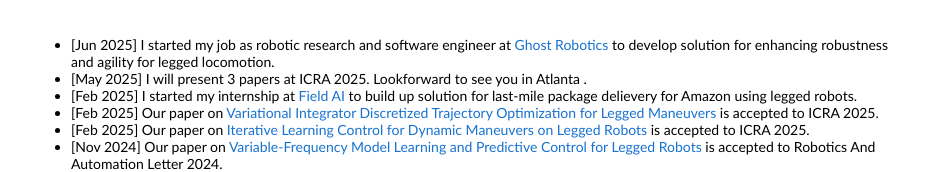
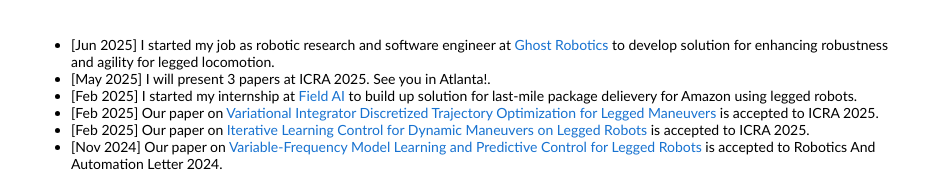
Before and after one commit to nguyenvchuong/nguyenvchuong.github.io, a plain HTML site: page index.html in a window 1280 px wide. Shown: the part 412-584 px from the top of the page, without its empty margins (169-1108 px from the left). Drawn offline with Linux system fonts and the light colour scheme.

Commit message:
minor fix

```diff
--- a/index.html
+++ b/index.html
@@ -79,7 +79,7 @@ window.onload = function(){
                     <ul id="dataList">
 <!--           <li class="hidden">[Nov 2022] I served on the Program Commitee for the <a href="https://aaai.org/Conferences/AAAI-23/"> AAAI'23 </a> workshop  <a href="https://machinelearning-dynamic.github.io/"> "When Machine Learning meets Dynamical Systems". </a> </li>-->
               <li class="hidden">[Jun 2025] I started my job as robotic research and software engineer at <a href="https://www.ghostrobotics.io/"> Ghost Robotics</a> to develop solution for enhancing robustness and agility for legged locomotion. </li>
-              <li class="hidden">[May 2025] I will present 3 papers at ICRA 2025. Lookforward to see you in Atlanta .</li>
+              <li class="hidden">[May 2025] I will present 3 papers at ICRA 2025. See you in Atlanta!.</li>
               <li class="hidden">[Feb 2025] I started my internship at <a href="https://www.fieldai.com/"> Field AI</a> to build up solution for last-mile package delievery for Amazon using legged robots.</li>
               <li class="hidden">[Feb 2025] Our paper on <a href="https://www.youtube.com/watch?v=z4HzWtGu9RM"> Variational Integrator Discretized Trajectory Optimization for Legged Maneuvers</a> is accepted to ICRA 2025.</li>
               <li class="hidden">[Feb 2025] Our paper on <a href="https://arxiv.org/pdf/2408.02619"> Iterative Learning Control for Dynamic Maneuvers on Legged Robots </a> is accepted to ICRA 2025.</li>
```
